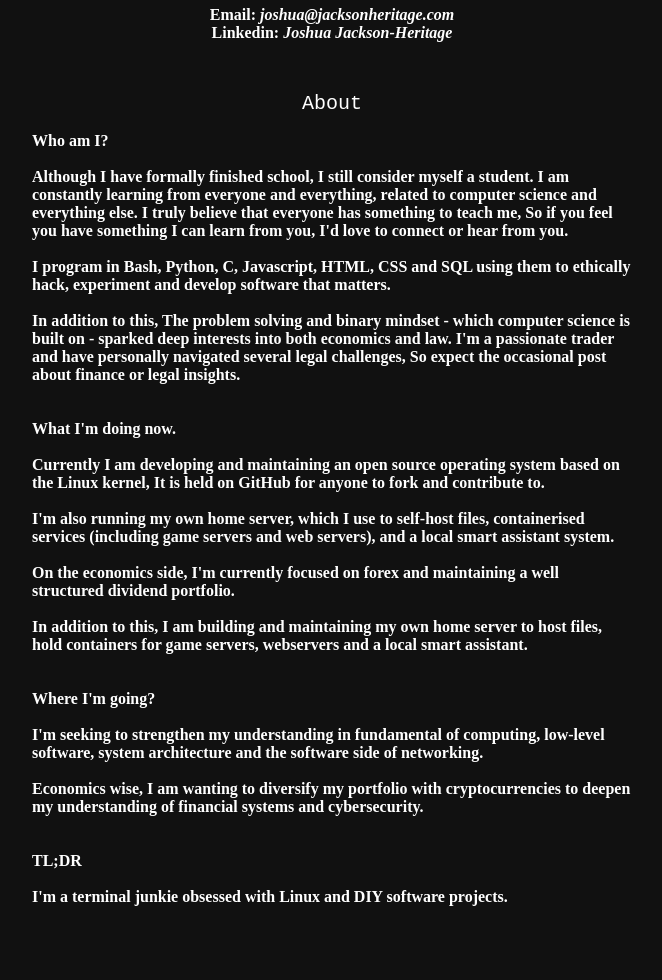
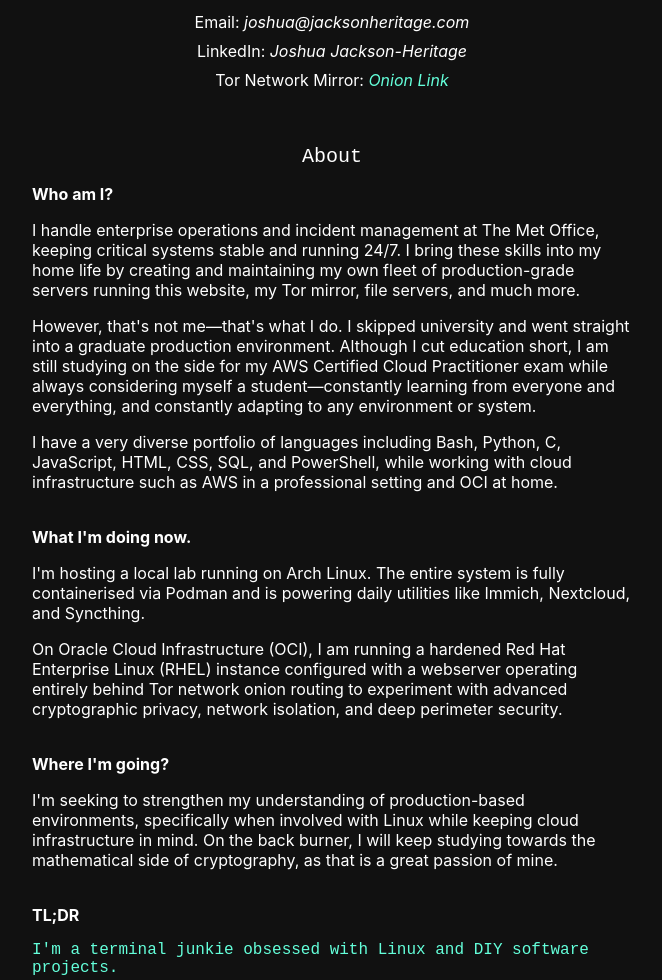
Before and after one commit to Josh-heritage/Website, a plain HTML site: page index.html in a window 1280 px wide. Shown: the part 500-1480 px from the top of the page, without its empty margins (308-970 px from the left). Before the commit the page ends 1422 px from the top, so only its background shows below. Drawn offline with Linux system fonts and the light colour scheme.

Commit message:
Enhance index.html with styling and content updates
Updated styles and improved contact information formatting. Added new section blocks for better content organization.

```diff
--- a/index.html
+++ b/index.html
@@ -16,11 +16,16 @@
       }
       body {
         background-color: #111;
+        font-family: -apple-system, BlinkMacSystemFont, "Segoe UI", Roboto, sans-serif;
       }
       p,
       h2 {
         color: white;
         text-align: center;
+      }
+      /* Clean spacing class to replace manual <br> chains */
+      .section-block {
+        margin-bottom: 35px;
       }
     </style>
   </head>
@@ -28,9 +33,11 @@
   <body>
     <p>
       This page is still in development, please ignore any bugs or rough
-      features. Looking for the game, <a href="./404.html"><b>click here!<b><a>
+      features. Looking for the game, <a href="./404.html" style="color: #64ffda;"><b>click here!</b></a>
     </p>
+
     <h1 class="name" style="text-align: center">Joshua Jackson Heritage</h1>
+
     <h2
       style="
         font-size: 20px;
@@ -42,17 +49,15 @@
     >
       Contact
     </h2>
-    <p style="color: white; text-align: center">
-      Email: <a href="mailto:joshua@jacksonheritage.com"
-      style="color: white; text-decoration: none; font-style: italic"
-      >joshua@jacksonheritage.com<a>
-        <br />Linkedin:
-      <a
-        href="www.linkedin.com/in/joshua-jackson-heritage-008a85254"
-        style="color: white; text-decoration: none; font-style: italic"
-        >Joshua Jackson-Heritage</a
-      >
+
+    <p style="color: white; text-align: center; line-height: 1.8;">
+      Email: <a href="mailto:joshua@jacksonheritage.com" style="color: white; text-decoration: none; font-style: italic">joshua@jacksonheritage.com</a>
+      <br />
+      LinkedIn: <a href="https://www.linkedin.com/in/joshua-jackson-heritage-008a85254" style="color: white; text-decoration: none; font-style: italic">Joshua Jackson-Heritage</a>
+      <br />
+      Tor Network Mirror: <a href="http://bauxwhjpz7cetrq22a7yz6bhbysplzz22mvsufdhvoxn5o7577wm54yd.onion/" style="color: #64ffda; text-decoration: none; font-style: italic">Onion Link</a>
     </p>
+
     <h2
       style="
         font-size: 20px;
@@ -64,56 +69,32 @@
     >
       About
     </h2>
-    <div style="max-width: 600px; margin: 0 auto; text-align: justify">
-      <p style="text-align: left">
-        <b>Who am I?</b><br /><br />
 
-        Although I have formally finished school, I still consider myself a
-        student. I am constantly learning from everyone and everything, related
-        to computer science and everything else. I truly believe that everyone
-        has something to teach me, So if you feel you have something I can learn
-        from you, I'd love to connect or hear from you.
-        <br /><br />
-        I program in Bash, Python, C, Javascript, HTML, CSS and SQL using them
-        to ethically hack, experiment and develop software that matters.
-        <br /><br />
-        In addition to this, The problem solving and binary mindset - which
-        computer science is built on - sparked deep interests into both
-        economics and law. I'm a passionate trader and have personally navigated
-        several legal challenges, So expect the occasional post about finance or
-        legal insights.
-        <br /><br /><br />
-        <b>What I'm doing now.</b>
-        <br /><br />
-        Currently I am developing and maintaining an open source operating
-        system based on the Linux kernel, It is held on GitHub for anyone to
-        fork and contribute to.
-        <br /><br />
-        I'm also running my own home server, which I use to self-host files,
-        containerised services (including game servers and web servers), and a
-        local smart assistant system.
-        <br /><br />
-        On the economics side, I'm currently focused on forex and maintaining a
-        well structured dividend portfolio.
-        <br /><br />
-        In addition to this, I am building and maintaining my own home server to
-        host files, hold containers for game servers, webservers and a local
-        smart assistant.
-        <br /><br /><br />
-        <b>Where I'm going?</b>
-        <br /><br />
-        I'm seeking to strengthen my understanding in fundamental of computing,
-        low-level software, system architecture and the software side of
-        networking.
-        <br /><br />
-        Economics wise, I am wanting to diversify my portfolio with
-        cryptocurrencies to deepen my understanding of financial systems and
-        cybersecurity.
-        <br /><br /><br />
-        <b>TL;DR</b>
-        <br /><br />
-        I'm a terminal junkie obsessed with Linux and DIY software projects.
-      </p>
+    <div style="max-width: 600px; margin: 0 auto; text-align: justify; color: white;">
+
+      <div class="section-block">
+        <p style="text-align: left"><b>Who am I?</b></p>
+        <p style="text-align: left">I handle enterprise operations and incident management at The Met Office, keeping critical systems stable and running 24/7. I bring these skills into my home life by creating and maintaining my own fleet of production-grade servers running this website, my Tor mirror, file servers, and much more.</p>
+        <p style="text-align: left">However, that's not me—that's what I do. I skipped university and went straight into a graduate production environment. Although I cut education short, I am still studying on the side for my AWS Certified Cloud Practitioner exam while always considering myself a student—constantly learning from everyone and everything, and constantly adapting to any environment or system.</p>
+        <p style="text-align: left">I have a very diverse portfolio of languages including Bash, Python, C, JavaScript, HTML, CSS, SQL, and PowerShell, while working with cloud infrastructure such as AWS in a professional setting and OCI at home.</p>
+      </div>
+
+      <div class="section-block">
+        <p style="text-align: left"><b>What I'm doing now.</b></p>
+        <p style="text-align: left">I'm hosting a local lab running on Arch Linux. The entire system is fully containerised via Podman and is powering daily utilities like Immich, Nextcloud, and Syncthing.</p>
+        <p style="text-align: left">On Oracle Cloud Infrastructure (OCI), I am running a hardened Red Hat Enterprise Linux (RHEL) instance configured with a webserver operating entirely behind Tor network onion routing to experiment with advanced cryptographic privacy, network isolation, and deep perimeter security.</p>
+      </div>
+
+      <div class="section-block">
+        <p style="text-align: left"><b>Where I'm going?</b></p>
+        <p style="text-align: left">I'm seeking to strengthen my understanding of production-based environments, specifically when involved with Linux while keeping cloud infrastructure in mind. On the back burner, I will keep studying towards the mathematical side of cryptography, as that is a great passion of mine.</p>
+      </div>
+
+      <div class="section-block">
+        <p style="text-align: left"><b>TL;DR</b></p>
+        <p style="text-align: left; font-family: 'Courier New', Courier, monospace; color: #64ffda;">I'm a terminal junkie obsessed with Linux and DIY software projects.</p>
+      </div>
+
     </div>
   </body>
 </html>
```
